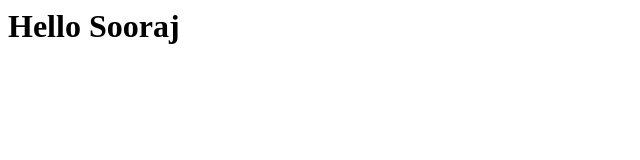
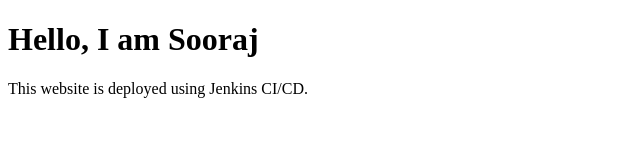
Before and after one commit to soorajcp-lang/my-website, a plain HTML site: page index.html in a window 1280 px wide. Shown: the whole page, without its empty margins (0-640 px from the left). Drawn offline with Linux system fonts and the light colour scheme.

Commit message:
Update index.html

```diff
--- a/index.html
+++ b/index.html
@@ -1 +1,12 @@
-<h1>Hello Sooraj</h1>
+<!DOCTYPE html>
+<html>
+<head>
+    <title>Sooraj Website</title>
+</head>
+<body>
+
+    <h1>Hello, I am Sooraj</h1>
+    <p>This website is deployed using Jenkins CI/CD.</p>
+
+</body>
+</html>
```
